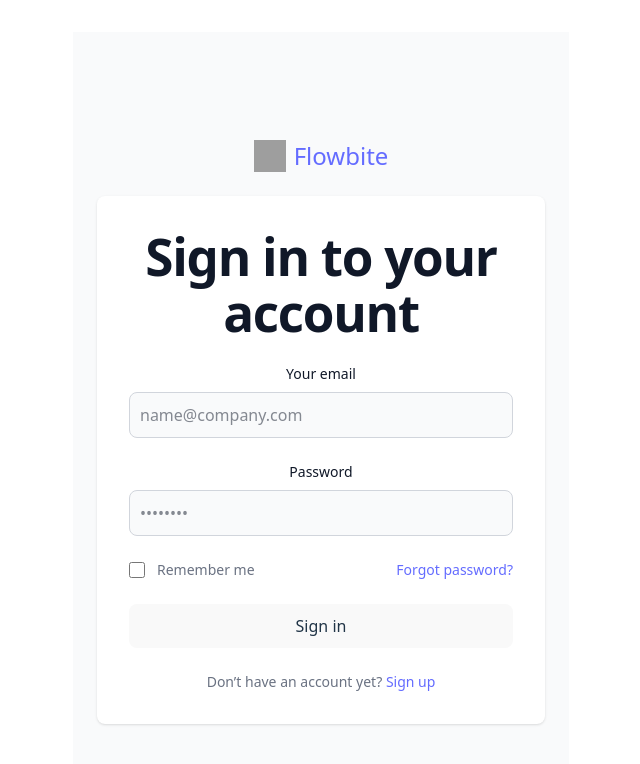
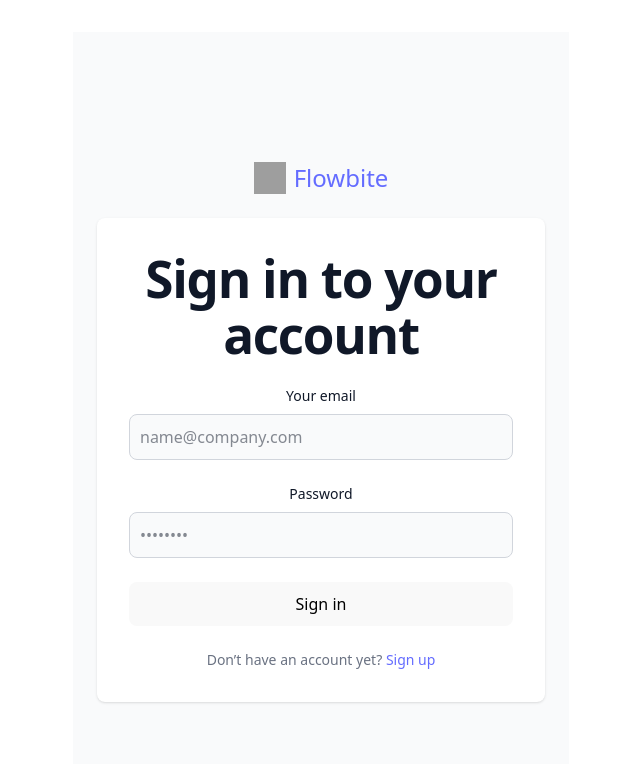
Before and after one commit to DatTran9/framework2_react, a React (Vite) app: page /login in a window 1280 px wide. Shown: the top 764 px of the page, without its empty margins (319-959 px from the left). Built offline with nearby package versions, Linux system fonts and the light colour scheme; grey boxes are pictures that could not be loaded.

Commit message:
Thêm chức năng tìm kiếm và sửa lại phần đăng nhập đúng phân quyền

```diff
--- a/db.json
+++ b/db.json
@@ -53,6 +53,18 @@
       "email": "potche@gmail.com",
       "password": "datbe210903",
       "role": "user"
+    },
+    {
+      "id": "e7e2",
+      "email": "nike@gmail.com",
+      "password": "nike1234",
+      "role": "admin"
+    },
+    {
+      "id": "24e1",
+      "email": "adidas@gmail.com",
+      "password": "adidas1234",
+      "role": "user"
     }
   ],
   "categories": [
--- a/src/auth/authContext.tsx
+++ b/src/auth/authContext.tsx
@@ -12,7 +12,7 @@ export interface User {
 
 interface AuthContextType {
   user: User | null;
-  login: (email: string, password: string) => Promise<boolean>;
+  login: (email: string, password: string) => Promise<User | null>;
   register: (email: string, password: string, role: Role) => Promise<boolean>;
   logout: () => void;
 }
@@ -25,7 +25,10 @@ export const AuthProvider = ({ children }: { children: ReactNode }) => {
     return saved ? JSON.parse(saved) : null;
   });
 
-  const login = async (email: string, password: string): Promise<boolean> => {
+  const login = async (
+    email: string,
+    password: string
+  ): Promise<User | null> => {
     try {
       const res = await axios.get<User[]>(
         `http://localhost:3001/users?email=${email}&password=${password}`
@@ -34,12 +37,12 @@ export const AuthProvider = ({ children }: { children: ReactNode }) => {
         const loggedInUser = res.data[0];
         setUser(loggedInUser);
         localStorage.setItem("user", JSON.stringify(loggedInUser));
-        return true;
+        return loggedInUser;
       }
-      return false;
+      return null;
     } catch (error) {
       console.error("Failed login: ", error);
-      return false;
+      return null;
     }
   };
 
@@ -49,7 +52,6 @@ export const AuthProvider = ({ children }: { children: ReactNode }) => {
     role: Role
   ): Promise<boolean> => {
     try {
-      //Check xem email đã tồn tại chưa
       const checkEmail = await axios.get<User[]>(
         `http://localhost:3001/users?email=${email}`
       );
--- a/src/routes/home.tsx
+++ b/src/routes/home.tsx
@@ -11,13 +11,25 @@ interface Products {
 }
 const Home = () => {
   const [products, setProducts] = useState<Products[]>([]);
+  const [search, setSearch] = useState("");
+  const [filteredProducts, setFilteredProducts] = useState<Products[]>([]);
 
   useEffect(() => {
     fetch("http://localhost:3001/products")
       .then((res) => res.json())
-      .then((data) => setProducts(data))
+      .then((data) => {
+        setProducts(data);
+        setFilteredProducts(data);
+      })
       .catch((err) => console.error("Lỗi khi tải dữ liệu sản phẩm:", err));
   }, []);
+
+  useEffect(() => {
+    const results = products.filter((product) =>
+      product.name.toLowerCase().includes(search.toLowerCase())
+    );
+    setFilteredProducts(results);
+  }, [search, products]);
 
   const { logout } = useAuth();
   const navigate = useNavigate();
@@ -97,6 +109,8 @@ const Home = () => {
               <input
                 type="search"
                 id="default-search"
+                value={search}
+                onChange={(e) => setSearch(e.target.value)}
                 className="block w-64 pl-10 pr-3 py-2 text-sm border border-gray-300 rounded-lg"
                 placeholder="Search..."
                 required
@@ -134,7 +148,7 @@ const Home = () => {
 
       <div className="mx-auto max-w-2xl px-4 py-16 sm:px-6 sm:py-24 lg:max-w-7xl lg:px-8">
         <div className="mt-6 grid grid-cols-1 gap-x-6 gap-y-10 sm:grid-cols-2 lg:grid-cols-4 xl:gap-x-8">
-          {products.map((product) => (
+          {filteredProducts.map((product) => (
             <div key={product.id} className="group relative">
               <img
                 alt={product.name}
--- a/src/routes/login.tsx
+++ b/src/routes/login.tsx
@@ -3,7 +3,7 @@ import { useAuth } from "../auth/authContext";
 import React, { useState } from "react";
 
 const Login = () => {
-  const { login, user } = useAuth();
+  const { login } = useAuth();
   const navigate = useNavigate();
 
   const [email, setEmail] = useState("");
@@ -11,9 +11,10 @@ const Login = () => {
 
   const handleSubmit = async (e: React.FormEvent) => {
     e.preventDefault();
-    const success = login(email, password);
-    if (await success) {
-      if (user?.role === "admin") {
+    const loggedInUser = await login(email, password);
+
+    if (loggedInUser) {
+      if (loggedInUser.role === "admin") {
         navigate("/admin");
       } else {
         navigate("/");
@@ -55,8 +56,8 @@ const Login = () => {
                   name="email"
                   id="email"
                   value={email}
-                  onChange={(e)=> setEmail(e.target.value)}
-                  className="bg-gray-50 border border-gray-300 text-gray-900 rounded-lg focus:ring-primary-600 focus:border-primary-600 block w-full p-2.5 dark:bg-gray-700 dark:border-gray-600 dark:placeholder-gray-400 dark:text-white dark:focus:ring-blue-500 dark:focus:border-blue-500"
+                  onChange={(e) => setEmail(e.target.value)}
+                  className="bg-gray-50 border border-gray-300 text-gray-900 rounded-lg focus:ring-primary-600 focus:border-primary-600 block w-full p-2.5"
                   placeholder="name@company.com"
                   required
                 />
@@ -73,42 +74,15 @@ const Login = () => {
                   name="password"
                   id="password"
                   value={password}
-                  onChange={(e)=>setPassword(e.target.value)}
+                  onChange={(e) => setPassword(e.target.value)}
                   placeholder="••••••••"
-                  className="bg-gray-50 border border-gray-300 text-gray-900 rounded-lg focus:ring-primary-600 focus:border-primary-600 block w-full p-2.5 dark:bg-gray-700 dark:border-gray-600 dark:placeholder-gray-400 dark:text-white dark:focus:ring-blue-500 dark:focus:border-blue-500"
+                  className="bg-gray-50 border border-gray-300 text-gray-900 rounded-lg focus:ring-primary-600 focus:border-primary-600 block w-full p-2.5"
                   required
                 />
               </div>
-              <div className="flex items-center justify-between">
-                <div className="flex items-start">
-                  <div className="flex items-center h-5">
-                    <input
-                      id="remember"
-                      aria-describedby="remember"
-                      type="checkbox"
-                      className="w-4 h-4 border border-gray-300 rounded bg-gray-50 focus:ring-3 focus:ring-primary-300 dark:bg-gray-700 dark:border-gray-600 dark:focus:ring-primary-600 dark:ring-offset-gray-800"
-                      required
-                    />
-                  </div>
-                  <div className="ml-3 text-sm">
-                    <label
-                      htmlFor="remember"
-                      className="text-gray-500 dark:text-gray-300"
-                    >
-                      Remember me
-                    </label>
-                  </div>
-                </div>
-                <a
-                  href="#"
-                  className="text-sm font-medium text-primary-600 hover:underline dark:text-primary-500"
-                >
-                  Forgot password?
-                </a>
-              </div>
               <button
                 type="submit"
-                className="w-full text-blue bg-primary-600 hover:bg-primary-700 focus:ring-4 focus:outline-none focus:ring-primary-300 font-medium rounded-lg text-sm px-5 py-2.5 text-center dark:bg-primary-600 dark:hover:bg-primary-700 dark:focus:ring-primary-800"
+                className="w-full text-black bg-blue-600 hover:bg-blue-700 focus:ring-4 focus:outline-none font-medium rounded-lg text-sm px-5 py-2.5"
               >
                 Sign in
               </button>
@@ -116,7 +90,7 @@ const Login = () => {
                 Don’t have an account yet?{" "}
                 <a
                   href="/register"
-                  className="font-medium text-primary-600 hover:underline dark:text-primary-500"
+                  className="font-medium text-primary-600 hover:underline"
                 >
                   Sign up
                 </a>
@@ -128,4 +102,5 @@ const Login = () => {
     </section>
   );
 };
+
 export default Login;
--- a/src/routes/register.tsx
+++ b/src/routes/register.tsx
@@ -47,6 +47,9 @@ const Register = () => {
             <h1 className="text-xl font-bold leading-tight tracking-tight text-gray-900 md:text-2xl dark:text-white">
               Create an account
             </h1>
+            {error && (
+              <div className="text-red-600 text-sm font-medium">{error}</div>
+            )}
             <form className="space-y-4 md:space-y-6" onSubmit={handleSubmit}>
               <div>
                 <label
```
